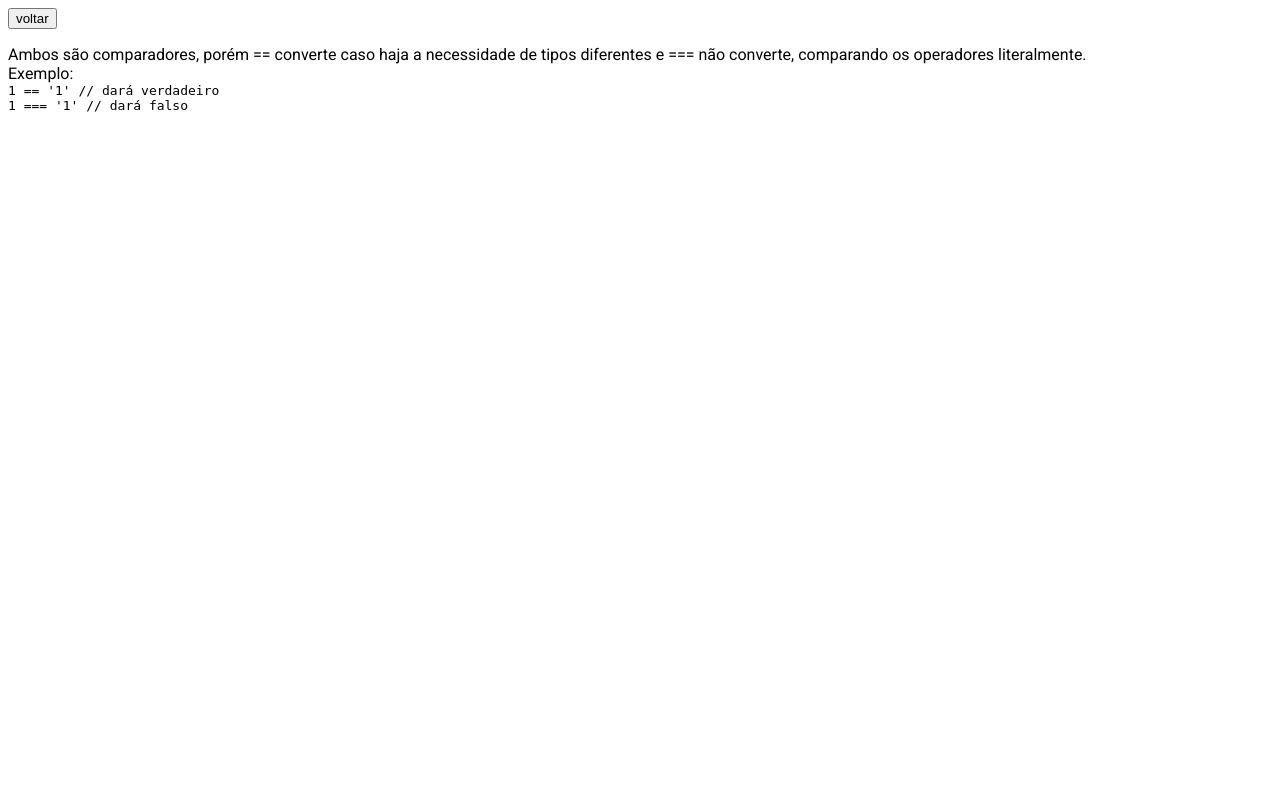
After one commit to eduao/hotjunior, a PHP site: page /dois.php in a window 1280 px wide. The commit adds this page. Run offline with PHP 8.4, Linux system fonts and the light colour scheme.

Commit message:
Criado o load_fontes para carregar a fonte em cada resposta | Resposta dois feita |

```diff
--- /dev/null
+++ b/dois.php
@@ -0,0 +1,13 @@
+<?php
+    // Em Javascript, qual a diferença entre == e ===?
+    include_once('load_fontes.php');
+    include('voltar.php');
+
+?>
+Ambos são comparadores, porém == converte caso haja a necessidade de tipos diferentes e === não converte, comparando os operadores literalmente.
+<br>
+Exemplo:
+<br>
+<code>
+1 == '1' // dará verdadeiro<br>
+1 === '1' // dará falso
--- /dev/null
+++ b/load_fontes.php
@@ -0,0 +1,12 @@
+<?php
+	// Inserção de fonte para melhorar a qualidade visual
+?>
+<link href="https://fonts.googleapis.com/css?family=Roboto" rel="stylesheet">
+<?php
+	// Inserção de estilo CSS para melhorar a qualidade visual
+?>
+<style>
+	body{
+		font-family: 'Roboto', sans-serif;
+	}
+</style>
--- a/um.php
+++ b/um.php
@@ -1,4 +1,6 @@
 <?php
+
+include_once('load_fontes.php');
 include('voltar.php');
 ?>
 
```
Also changed, not shown: index.php (+1 -9 lines), um.app.js (+0 -13 lines).
